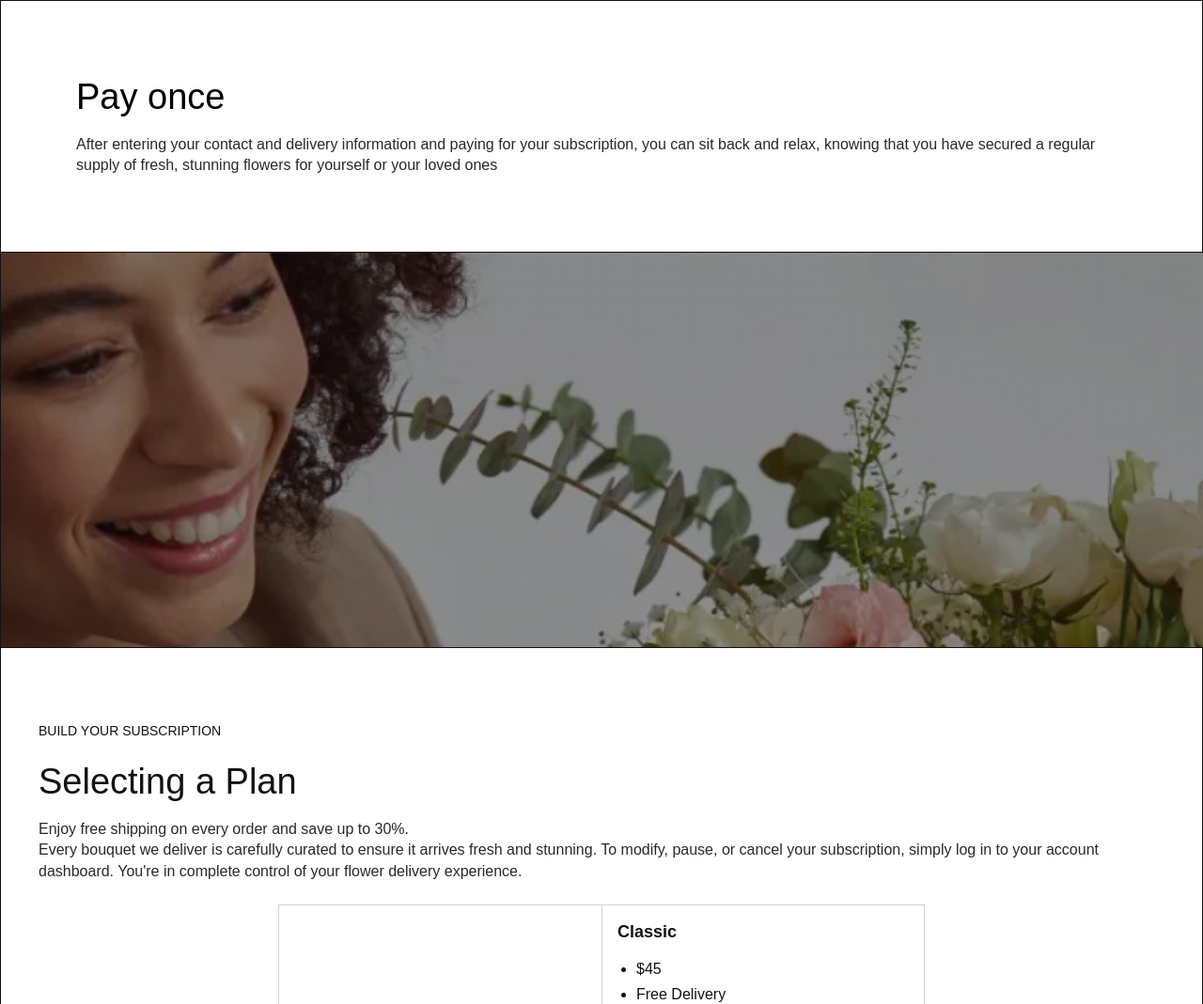
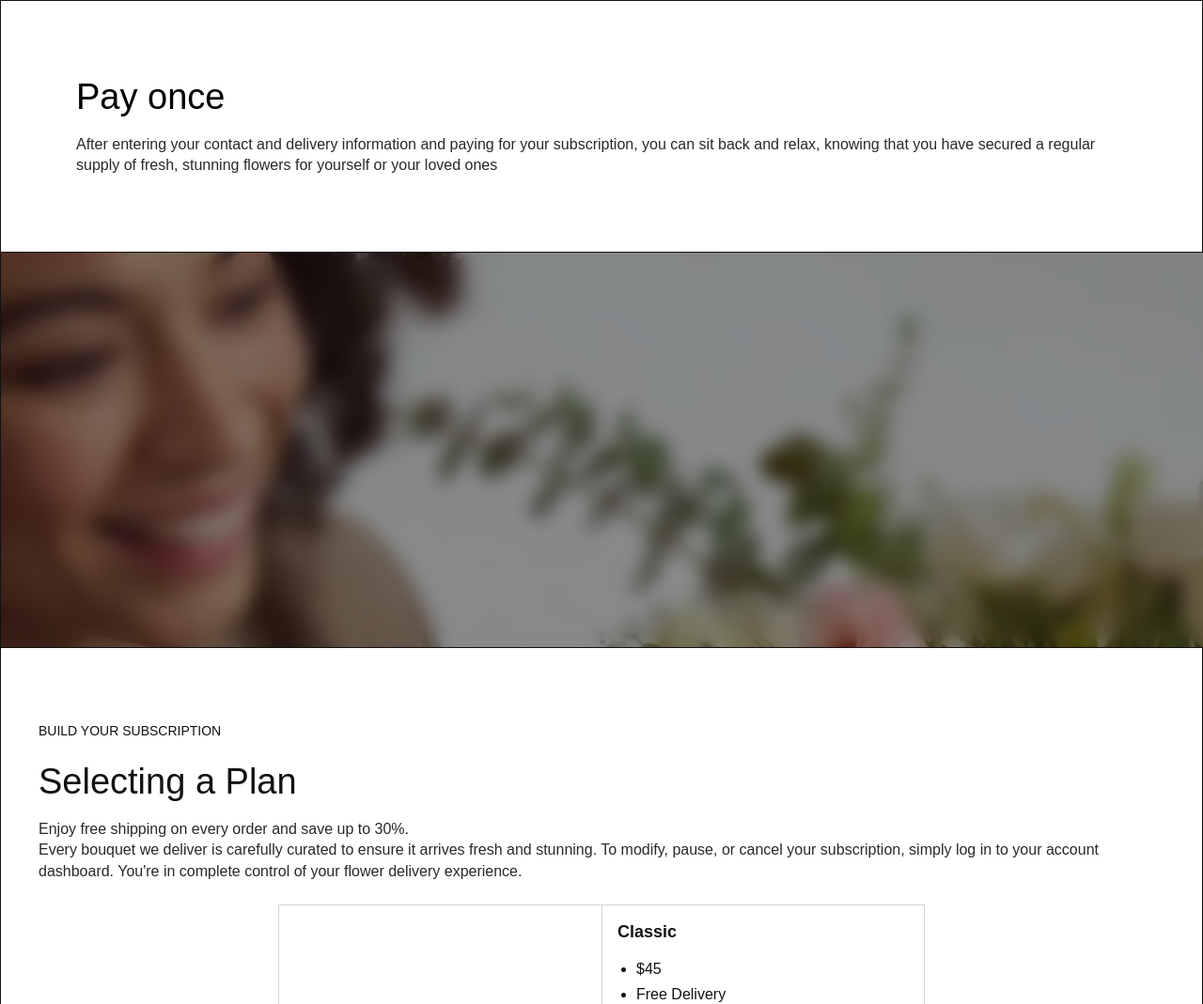
Before and after one commit to Akemi2005/FlowerShop, a plain HTML site: page Subscr/index.html in a window 1280 px wide. Shown: the part 2799-3868 px from the top of the page at 94% size. Drawn offline with Linux system fonts and the light colour scheme.

Commit message:
Update style.css

```diff
--- a/css/style.css
+++ b/css/style.css
@@ -1297,6 +1297,35 @@ ul .block-text {
     background: linear-gradient(0deg, rgba(18, 18, 18, 0.25), rgba(18, 18, 18, 0.25)), url(../img/bd-service.webp);
     background-repeat: no-repeat;
     background-size: cover;
+}
+
+.img {
+    position: relative;
+    width: 100%;
+    height: 420px;
+    background: -webkit-gradient(linear, left bottom, left top, from(rgba(18, 18, 18, 0.25)), to(rgba(18, 18, 18, 0.25))), url(../img/bd-service.webp);
+    background: -o-linear-gradient(bottom, rgba(18, 18, 18, 0.25), rgba(18, 18, 18, 0.25)), url(../img/bd-service.webp);
+    background: linear-gradient(0deg, rgba(18, 18, 18, 0.25), rgba(18, 18, 18, 0.25)), url(../img/bd-service.webp);
+    background-repeat: no-repeat;
+    background-size: cover;
+    overflow: hidden;
+}
+
+.img::before {
+    content: '';
+    position: absolute;
+    top: 0;
+    left: 0;
+    width: 100%;
+    height: 100%;
+    background: inherit;
+    filter: blur(10px);
+    transition: filter 0.5s ease, transform 0.5s ease;
+}
+
+.left-colum-two:hover .img::before {
+    filter: blur(0);
+    transform: scale(1.1);
 }
 
 .right-colum {
```
